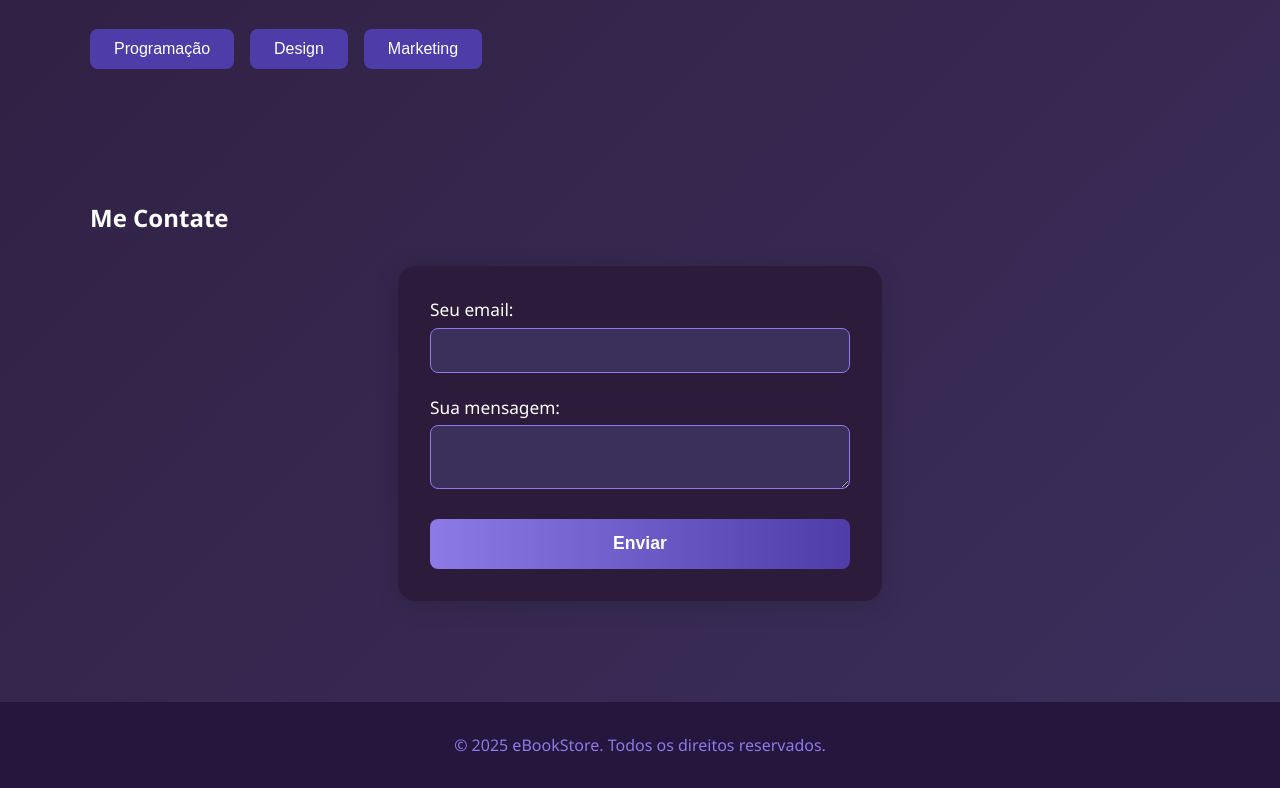
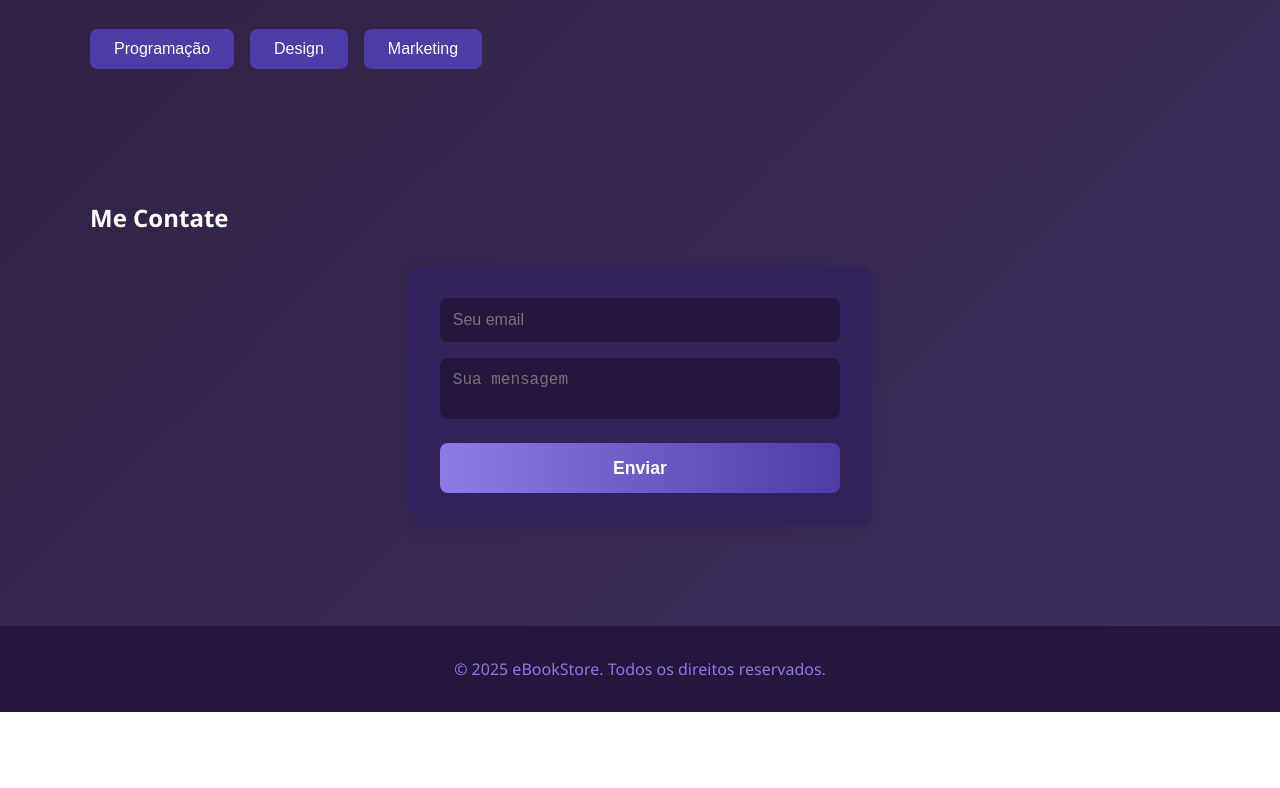
Before and after one commit to safplol/teste123, a plain HTML site: page index.html in a window 1280 px wide. Shown: the part 851-1639 px from the top of the page. After the commit the page ends 1563 px from the top, so only its background shows below. Drawn offline with nearby package versions, Linux system fonts and the light colour scheme.

Commit message:
Add files via upload

```diff
--- a/index.html
+++ b/index.html
@@ -109,16 +109,10 @@
         </section>
         <section id="contato" class="section">
             <h1>Me Contate</h1>
-            <form action="https://formspree.io/f/xldbookr" method="POST">
-  <label>
-    Seu email:
-    <input type="email" name="email" required>
-  </label>
-  <label>
-    Sua mensagem:
-    <textarea name="message" required></textarea>
-  </label>
-  <button type="submit">Enviar</button>
+            <form id="contato-form" action="https://formspree.io/f/xldbookr" method="POST">
+    <input type="email" name="email" placeholder="Seu email" required>
+    <textarea name="message" placeholder="Sua mensagem" required></textarea>
+    <button type="submit">Enviar</button>
 </form>
             <div id="contato-msg"></div>
         </section>
```
